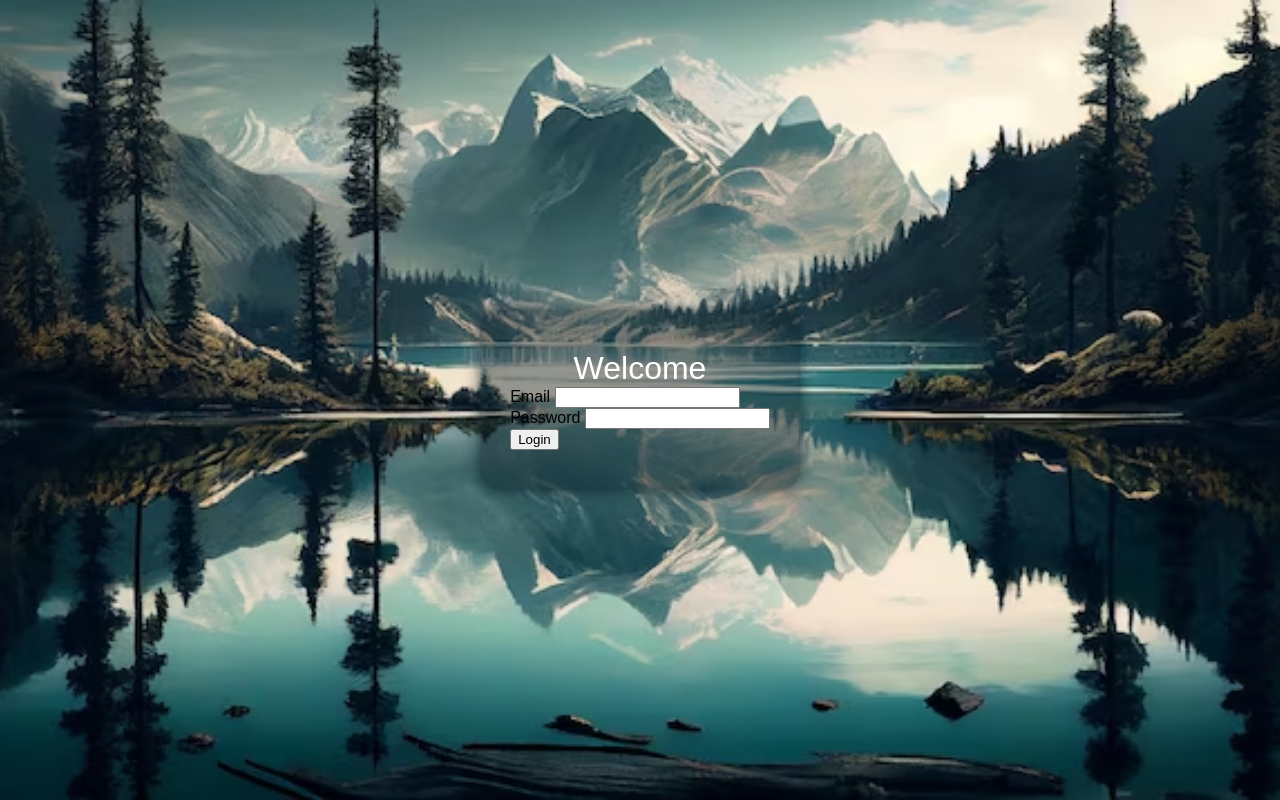
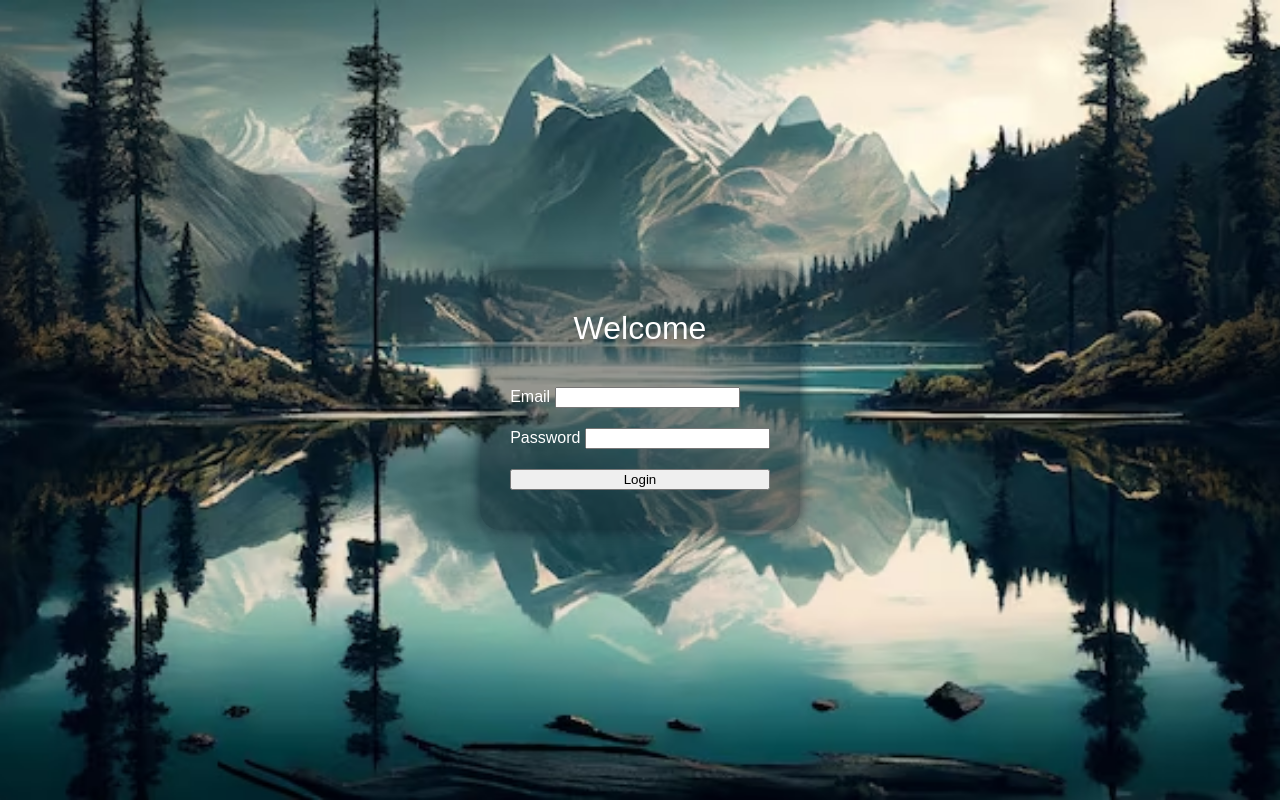
Before and after one commit to HazemSabry/transparent-login-form, a plain HTML site: page index.html in a window 1280 px wide. Drawn offline with Linux system fonts and the light colour scheme.

Commit message:
login-form style

```diff
--- a/styles.css
+++ b/styles.css
@@ -4,9 +4,6 @@
   --primary-color-hsl: 200, 100%, 91%;
   --primary-light-color-hsl: 200, 100%, 50%;
   --primary-dark-color-hsl: 200, 100%, 6%;
-
-  --login-container-max-width: 600px;
-  --login-container-border-radius: 20px;
 }
 
 * {
@@ -35,8 +32,8 @@ body {
   background-color: hsl(var(--primary-dark-color-hsl), 0.4);
   box-shadow: 0 0 15px 0 var(--color);
   padding: 40px 30px;
-  max-width: var(--login-container-max-width);
-  border-radius: var(--login-container-border-radius);
+  max-width: 600px;
+  border-radius: 20px;
 }
 
 .login-title {
@@ -47,6 +44,11 @@ body {
 }
 
 .login-form {
+  display: flex;
+  flex-direction: column;
+  color: white;
+  gap: 20px;
+  margin-top: 40px;
 }
 
 .login-email {
```
